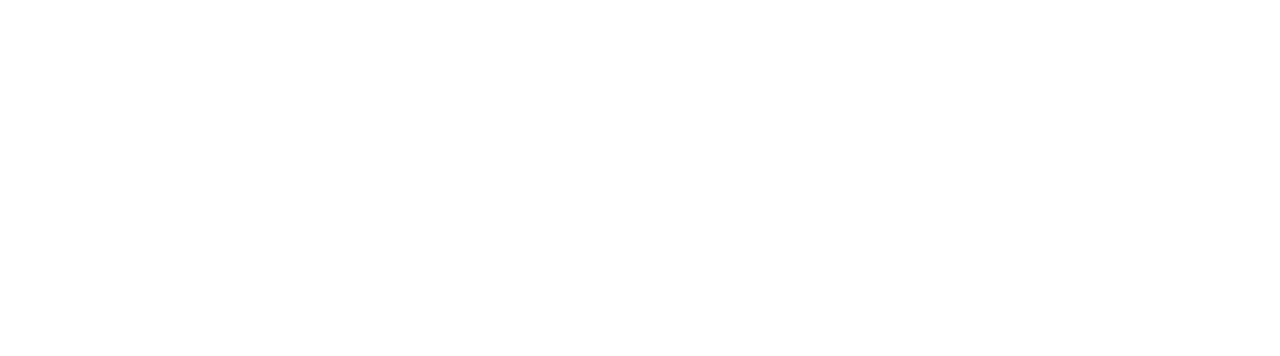
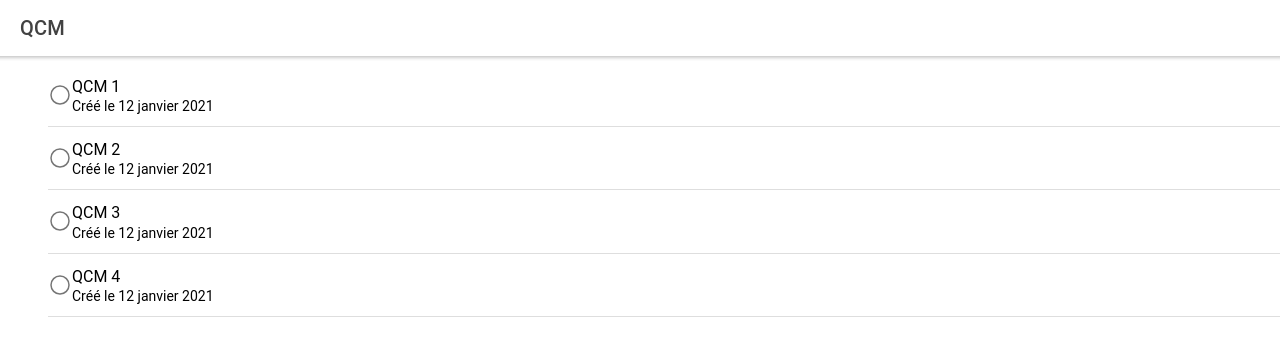
Before and after one commit to fondespierre-begreen/frontend, a React (Create React App) app: page /series in a window 1280 px wide. Shown: the top 356 px of the page. Built offline with nearby package versions, Linux system fonts and the light colour scheme.

Commit message:
model list done

```diff
--- a/src/App.tsx
+++ b/src/App.tsx
@@ -2,6 +2,7 @@
 import { IonApp, IonRouterOutlet } from '@ionic/react';
 import { IonReactRouter } from '@ionic/react-router';
 import Home from './pages/Home';
+import SeriesList from './components/series/SeriesList';
 
 /* Core CSS required for Ionic components to work properly */
 import '@ionic/react/css/core.css';
@@ -26,6 +27,9 @@
   <IonApp>
     <IonReactRouter>
       <IonRouterOutlet>
+        <Route exact path="/series">
+          <SeriesList />
+        </Route>
         <Route exact path="/home">
           <Home />
         </Route>
--- /dev/null
+++ b/src/components/series/SeriesItems.tsx
@@ -0,0 +1,30 @@
+import {
+    IonItem,
+    IonLabel,
+    IonIcon
+    } from '@ionic/react';
+
+  import { ellipseOutline } from 'ionicons/icons';
+  import { Serie } from '../series/SeriesService';
+
+  interface SerieListProps {
+    serie: Serie;
+  }
+
+  const SerieList: React.FC<SerieListProps> = ({ serie }) => {
+    return (
+      <IonItem routerLink={`/series/${serie.id}`} detail={false}>
+          <IonIcon icon={ellipseOutline} />
+          {/* <ion-icon name="heart"></ion-icon> */}
+        <div slot="start" className="dot dot-unread"></div>
+        <IonLabel className="ion-text-wrap">
+          <h2>
+            QCM {serie.id}
+          </h2>
+          <h3>Créé le {serie.createdat}</h3>
+        </IonLabel>
+      </IonItem>
+    );
+  };
+
+  export default SerieList;
--- /dev/null
+++ b/src/components/series/SeriesList.tsx
@@ -0,0 +1,64 @@
+import SeriesItems from '../series/SeriesItems';
+import { useState } from 'react';
+import { Serie, getSeries } from '../series/SeriesService';
+import {
+  IonContent,
+  IonHeader,
+  IonList,
+  IonPage,
+  IonRefresher,
+  IonRefresherContent,
+  IonTitle,
+  IonToolbar,
+  useIonViewWillEnter
+} from '@ionic/react';
+
+const Series: React.FC = () => {
+
+  const [series, setSeries] = useState<Serie[]>([]);
+
+//   useIonViewWillEnter(() => {
+//     const srs = getSeries();
+//     srs !== undefined && srs.then(datas => setSeries(datas))
+//   });
+
+    useIonViewWillEnter(() => {
+        const srs = getSeries();
+        setSeries(srs);
+    });
+
+  const refresh = (e: CustomEvent) => {
+    setTimeout(() => {
+      e.detail.complete();
+    }, 3000);
+  };
+
+  return (
+    <IonPage id="series-page">
+      <IonHeader>
+        <IonToolbar>
+          <IonTitle>QCM</IonTitle>
+        </IonToolbar>
+      </IonHeader>
+      <IonContent fullscreen>
+        <IonRefresher slot="fixed" onIonRefresh={refresh}>
+          <IonRefresherContent></IonRefresherContent>
+        </IonRefresher>
+
+        <IonHeader collapse="condense">
+          <IonToolbar>
+            <IonTitle size="large">
+              QCM
+            </IonTitle>
+          </IonToolbar>
+        </IonHeader>
+
+        <IonList>
+          {series.map(s => <SeriesItems key={s.id} serie={s} />)}
+        </IonList>
+      </IonContent>
+    </IonPage>
+  );
+};
+
+export default Series;
--- /dev/null
+++ b/src/components/series/SeriesService.tsx
@@ -0,0 +1,33 @@
+export interface Serie {
+    id: number;
+    total: number;
+    createdat: string;
+}
+
+// const series = fetch(`http://localhost:8888/series`)
+//                     .then(res => res.json())
+
+const series: Serie[] = [
+    {
+        id: 1,
+        total: 100,
+        createdat: "12 janvier 2021"
+    },
+    {
+        id: 2,
+        total: 90,
+        createdat: "12 janvier 2021"
+    },
+    {
+        id: 3,
+        total: 70,
+        createdat: "12 janvier 2021"
+    },
+    {
+        id: 4,
+        total: 40,
+        createdat: "12 janvier 2021"
+    }
+]
+
+export const getSeries = () => series;
```
